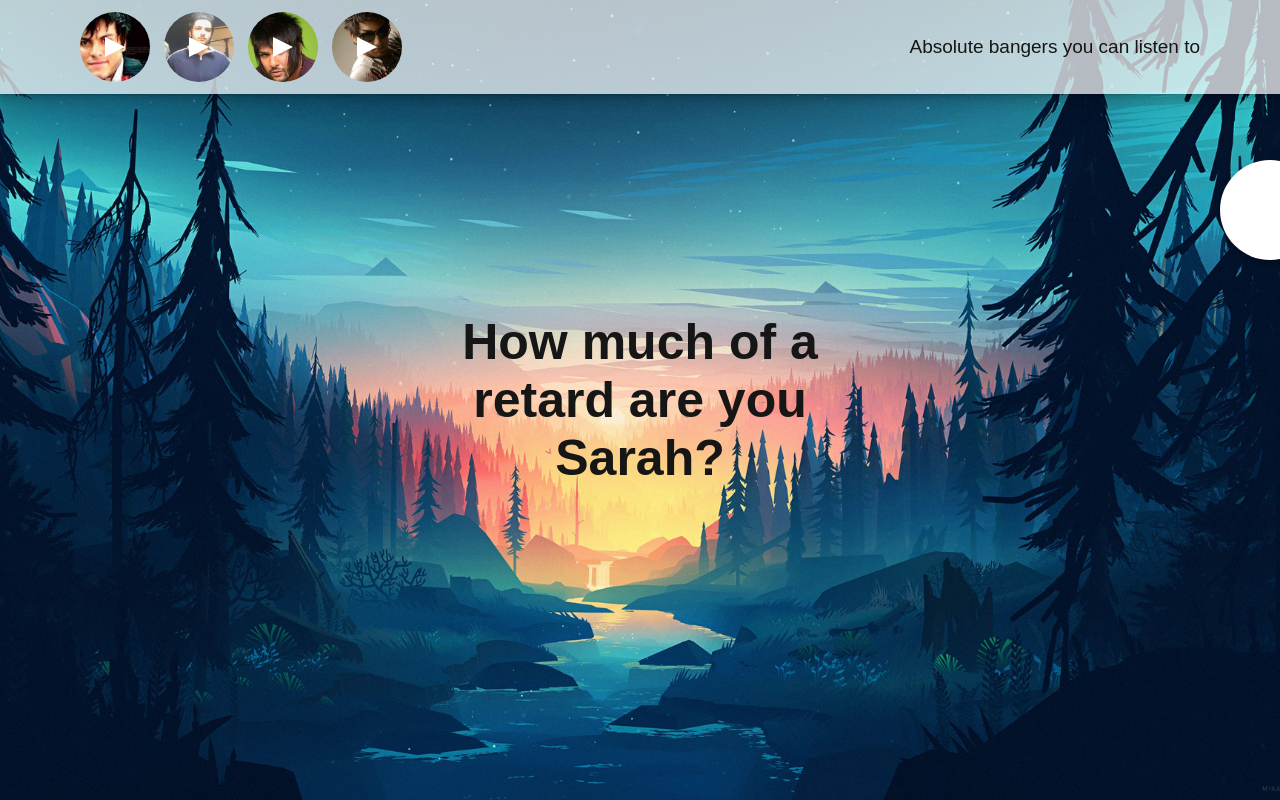
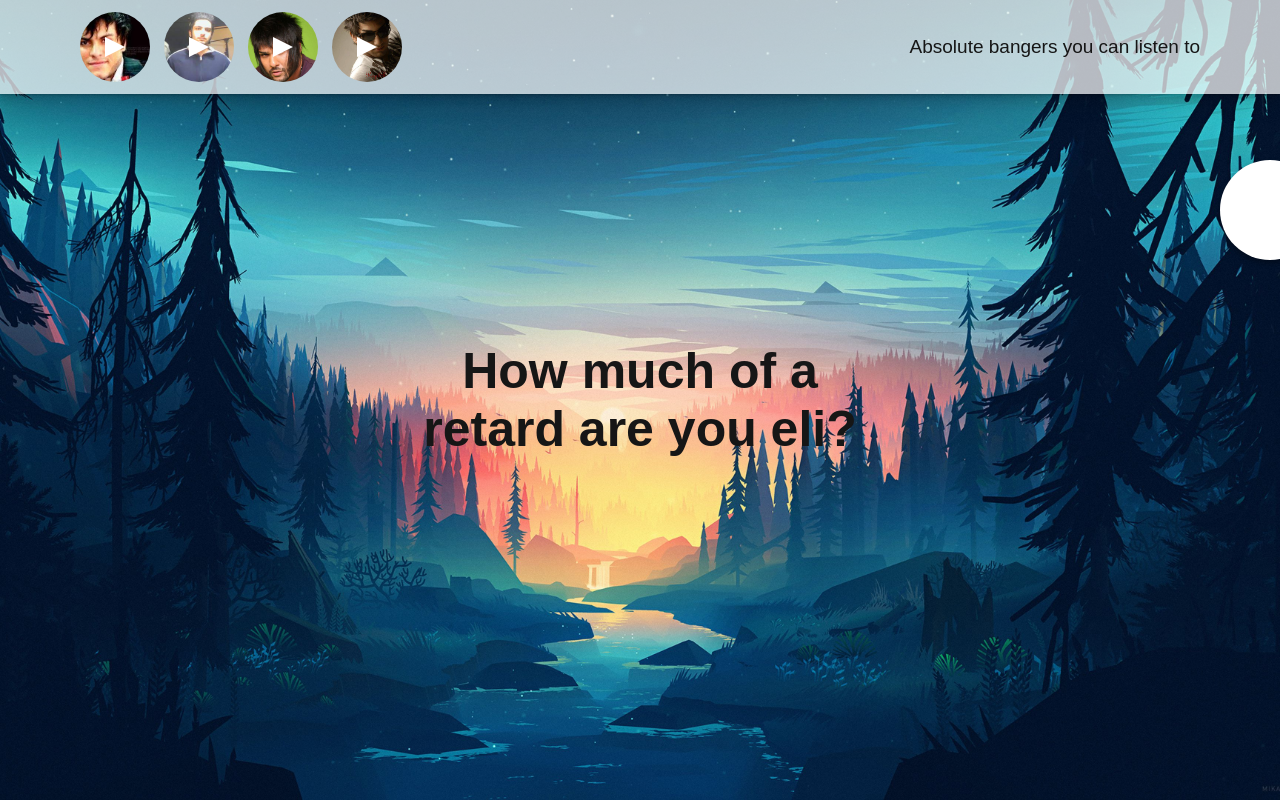
Before and after one commit to imArashAlishiri/eli, a plain HTML site: page index.html in a window 1280 px wide. Shown: the top 800 px of the page. Drawn offline with Linux system fonts and the light colour scheme; a web font is replaced by a local one.

Commit message:
Update index.html

```diff
--- a/index.html
+++ b/index.html
@@ -47,7 +47,7 @@
 
     <main class="main">
         <div class="stage-1">
-            <p class="main-p">How much of a retard are you Sarah?<p>
+            <p class="main-p">How much of a retard are you eli?<p>
         </div>
 
         <div class="stage-2 none">
```
